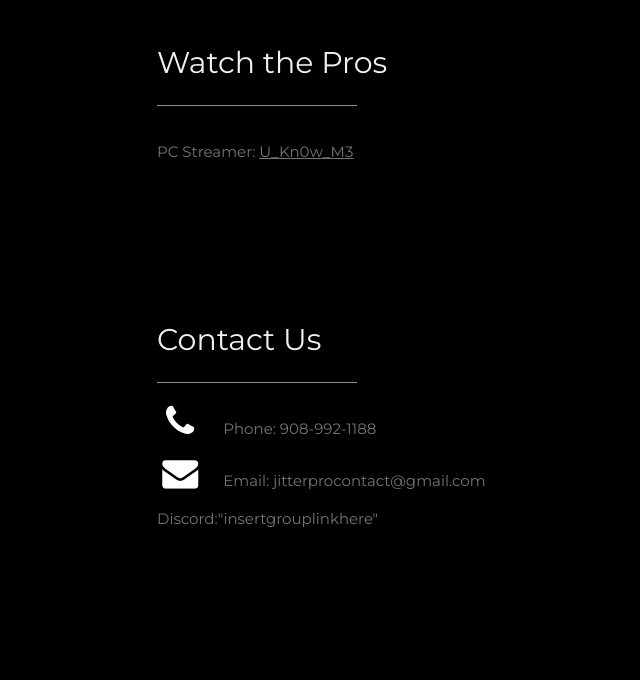
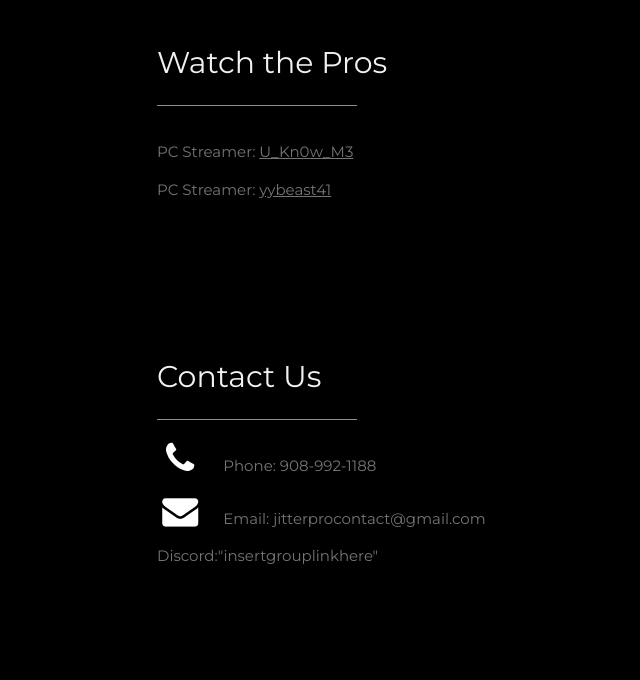
Before and after one commit to jitterpro/jitterpro.github.io, a plain HTML site: page index.html in a window 1280 px wide. Shown: the part 1300-1980 px from the top of the page, without its empty margins (53-693 px from the left). Drawn offline with nearby package versions, Linux system fonts and the light colour scheme.

Commit message:
Update index.html

```diff
--- a/index.html
+++ b/index.html
@@ -101,7 +101,7 @@
     <div class="w3-row-padding" style="margin:0 -16px">
       <div class="w3-half">
         <p class="w3-medium"> PC Streamer: <a href="https://www.twitch.tv/u_kn0w_m3" target="_blank" class="w3-hover-text-green">U_Kn0w_M3</a></p>
-
+         <p class="w3-medium"> PC Streamer: <a href="https://www.twitch.tv/yybeast41" target="_blank" class="w3-hover-text-green">yybeast41</a></p>
       </div>
 
 
```
